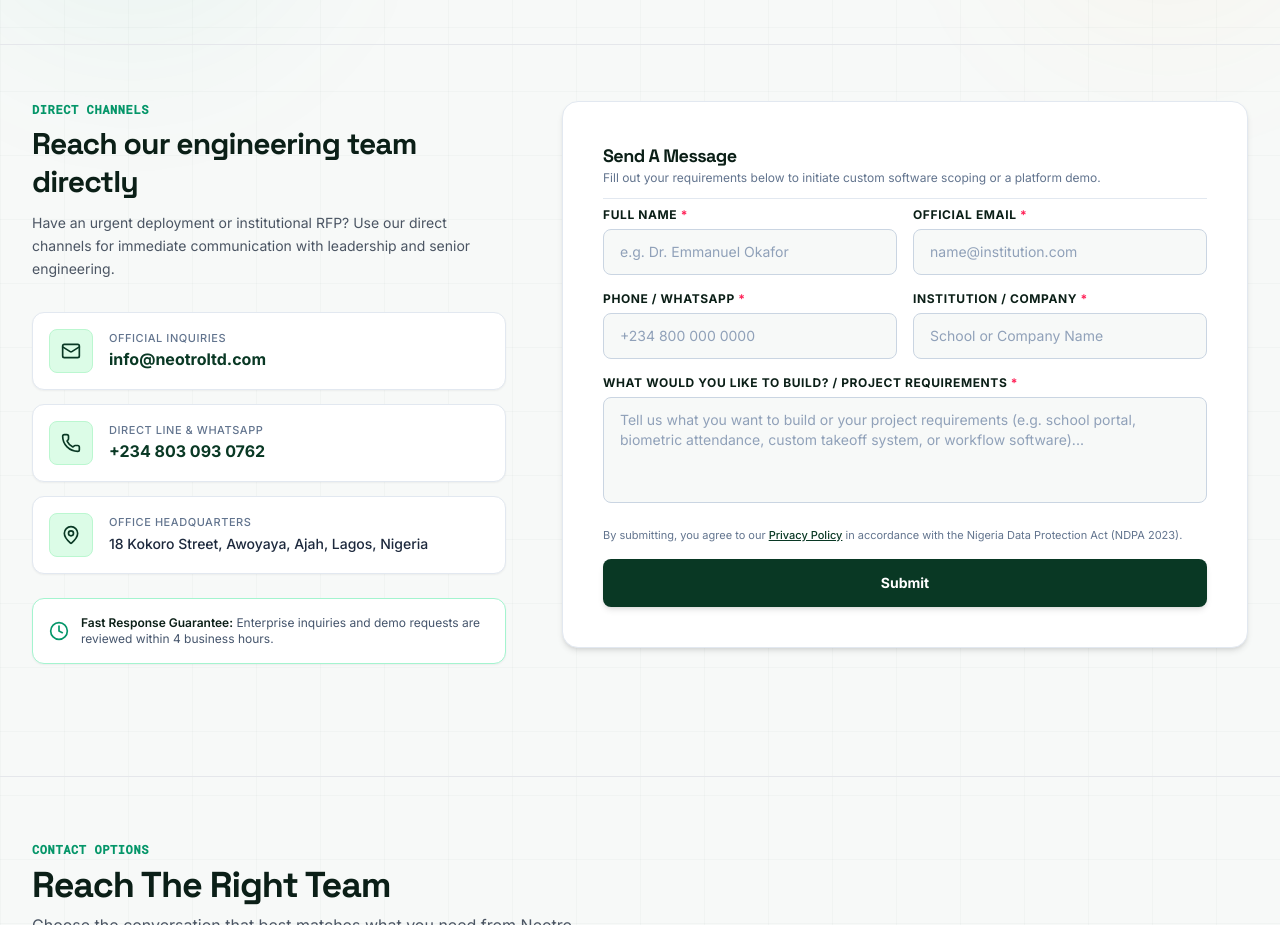
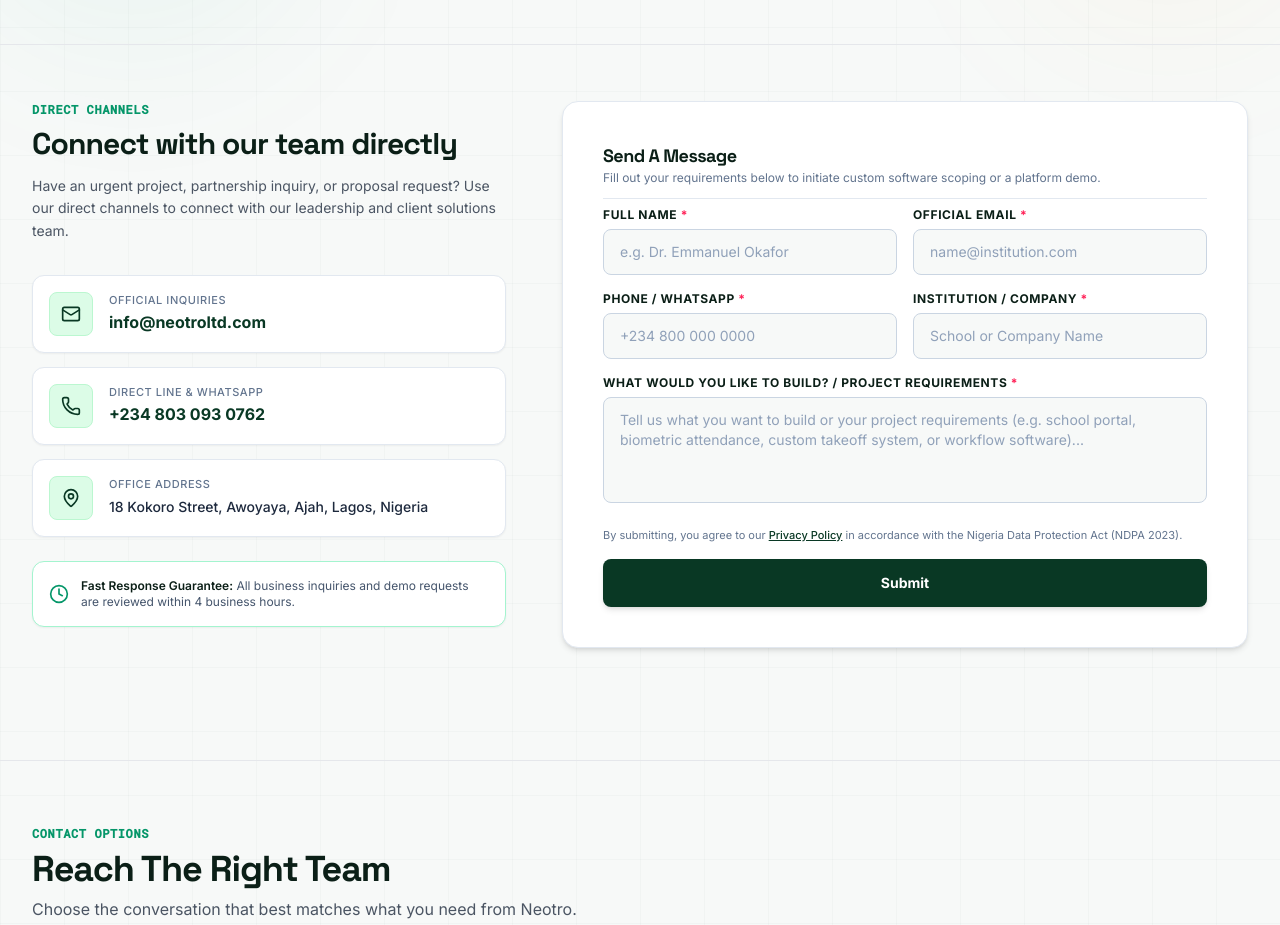
Before and after one commit to NentyJnr/neotro-web, a React (Vite) app: page / in a window 1280 px wide. Shown: the part 4920-5845 px from the top of the page. Built offline with nearby package versions, Linux system fonts and the light colour scheme.

Commit message:
copy(contact): update direct channels copy, tone, and office address label

```diff
--- a/src/App.tsx
+++ b/src/App.tsx
@@ -1411,10 +1411,10 @@ export function App() {
                   DIRECT CHANNELS
                 </span>
                 <h3 className="text-2xl sm:text-3xl font-bold font-display text-[#0B1F17] leading-tight mb-3">
-                  Reach our engineering team directly
+                  Connect with our team directly
                 </h3>
                 <p className="text-[#4B5563] text-sm leading-relaxed">
-                  Have an urgent deployment or institutional RFP? Use our direct channels for immediate communication with leadership and senior engineering.
+                  Have an urgent project, partnership inquiry, or proposal request? Use our direct channels to connect with our leadership and client solutions team.
                 </p>
               </div>
 
@@ -1455,7 +1455,7 @@ export function App() {
                     <MapPin className="w-5 h-5" />
                   </div>
                   <div>
-                    <span className="text-[11px] text-slate-500 font-medium uppercase tracking-wider block">Office Headquarters</span>
+                    <span className="text-[11px] text-slate-500 font-medium uppercase tracking-wider block">Office Address</span>
                     <span className="text-slate-800 font-medium text-sm">18 Kokoro Street, Awoyaya, Ajah, Lagos, Nigeria</span>
                   </div>
                 </div>
@@ -1465,7 +1465,7 @@ export function App() {
               {/* SLA Response Guarantee Box */}
               <div className="p-4 rounded-xl bg-white border border-emerald-200 text-xs text-slate-600 flex items-center gap-3 shadow-xs">
                 <Clock className="w-5 h-5 text-[#059669] shrink-0" />
-                <span><strong className="text-[#0B1F17] font-semibold">Fast Response Guarantee:</strong> Enterprise inquiries and demo requests are reviewed within 4 business hours.</span>
+                <span><strong className="text-[#0B1F17] font-semibold">Fast Response Guarantee:</strong> All business inquiries and demo requests are reviewed within 4 business hours.</span>
               </div>
             </div>
 
```
